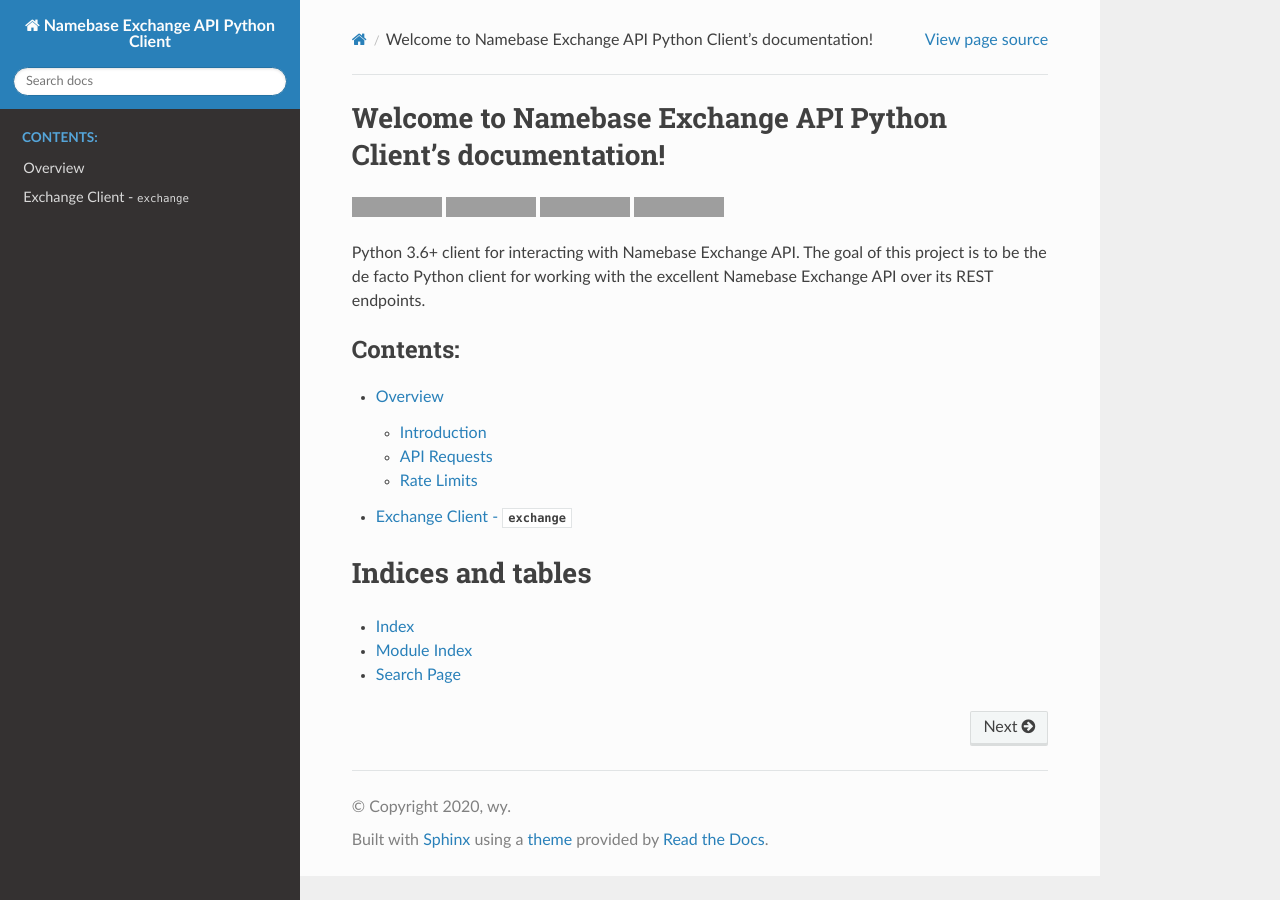
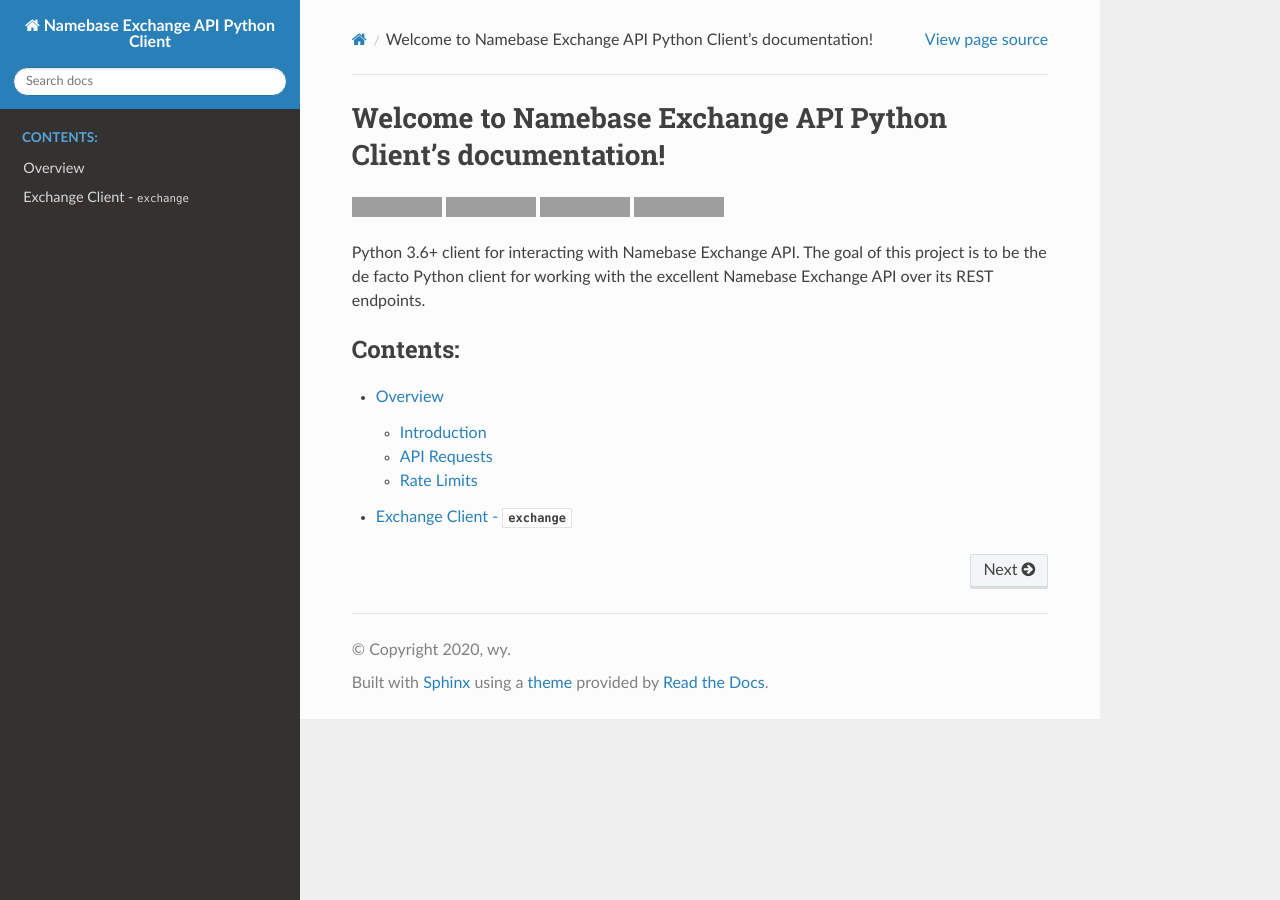
Before and after one commit to wy/namebase-exchange-python, a Sphinx documentation site: the page built from docs/index.rst, in a window 1280 px wide, cut to the strip 0-900 px from the top of the page. Built offline with Sphinx 7.4.7 and the Read the Docs theme 2.0.0, drawn with Linux system fonts in a browser that asks for light colours; grey boxes are pictures that could not be loaded.

Commit message:
docs: PyPi and RTD
- Added simple pip install command
- Added RTD links and cleaned up index.rst

```diff
--- a/docs/index.rst
+++ b/docs/index.rst
@@ -24,12 +24,3 @@
 
    overview
    exchange
-
-
-
-Indices and tables
-==================
-
-* :ref:`genindex`
-* :ref:`modindex`
-* :ref:`search`
```
Also changed, not shown: README.md (+7 -0 lines).
